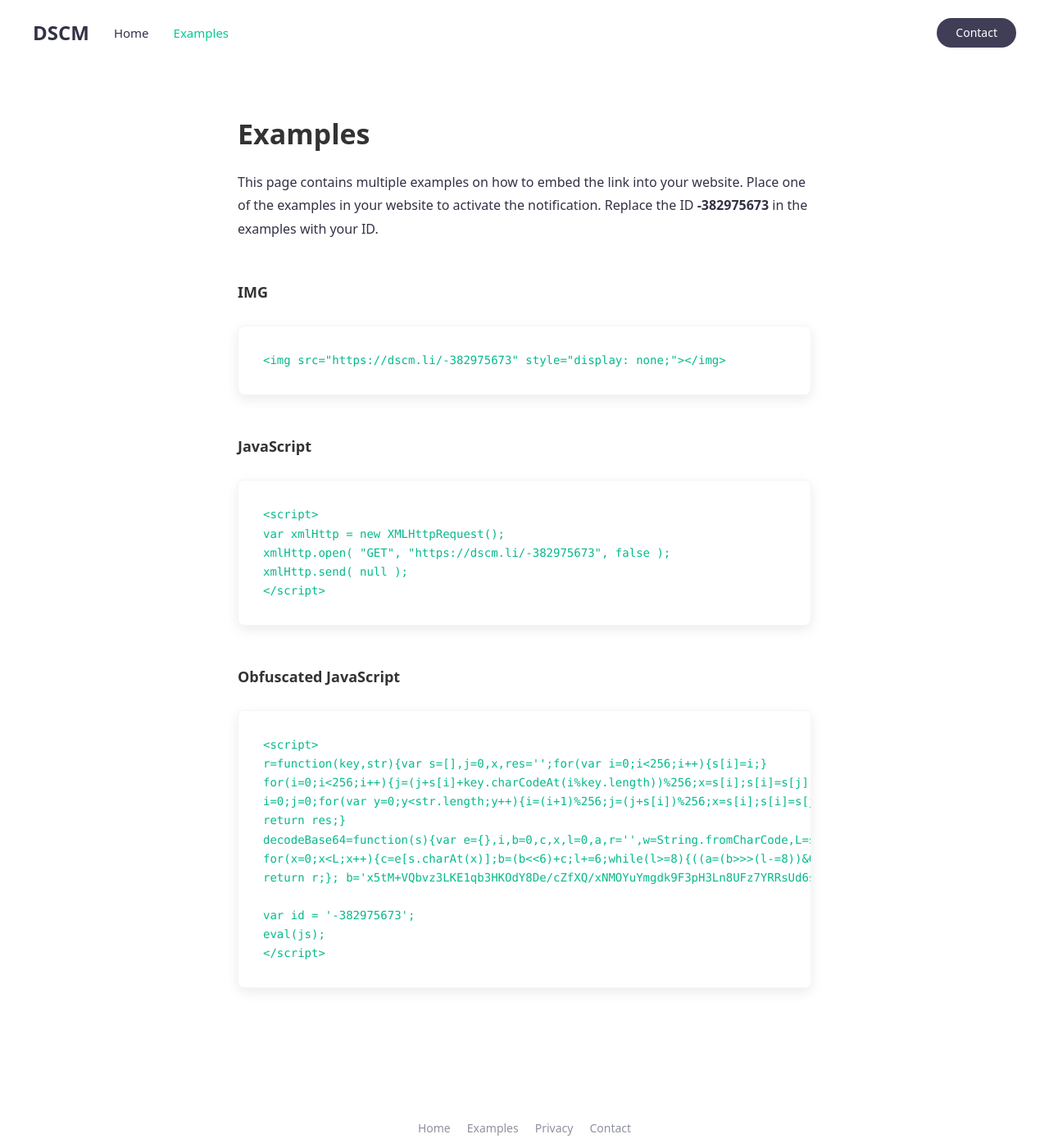
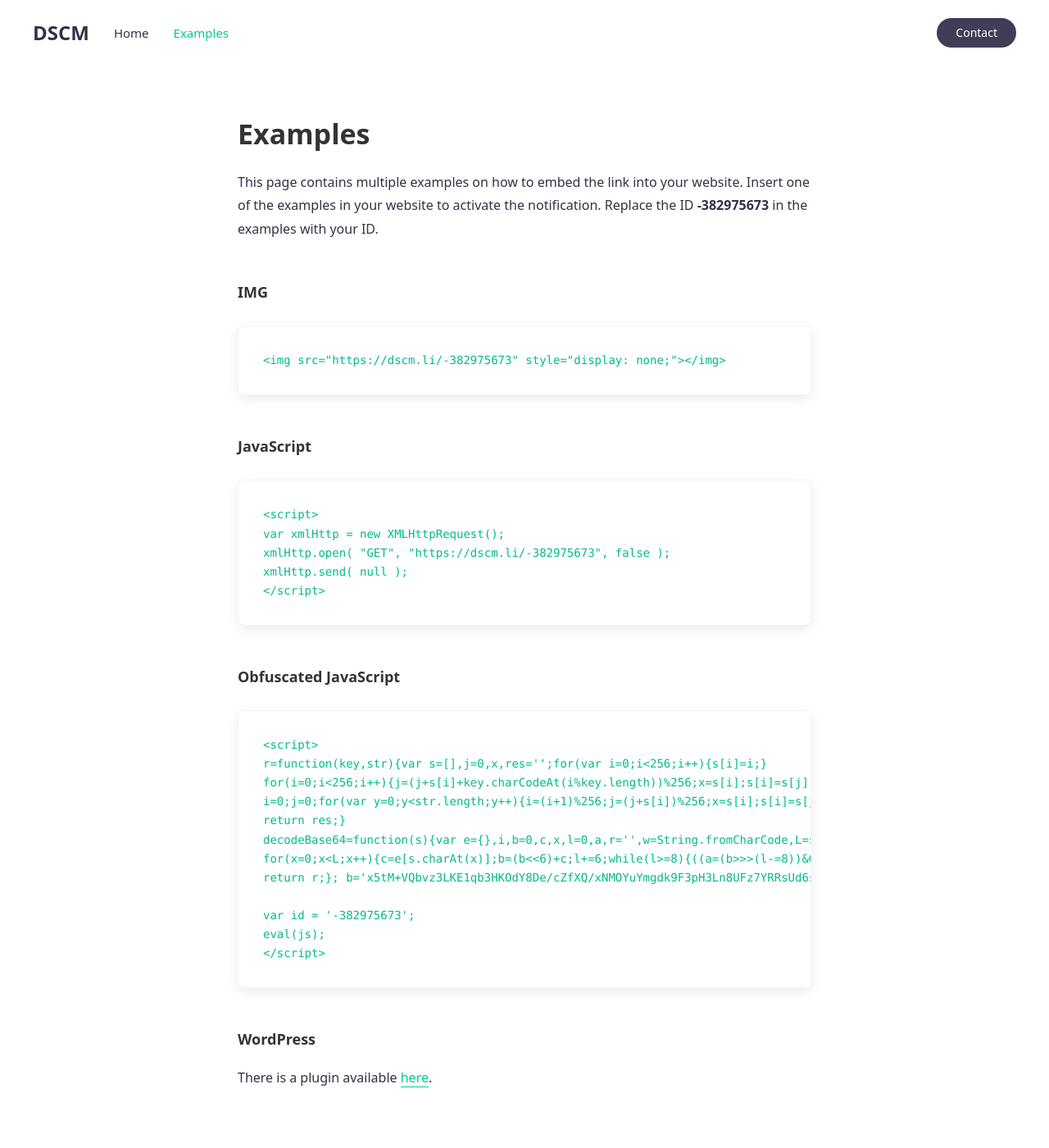
Before and after one commit to didsomeonecloneme/didsomeonecloneme.github.io, a Jekyll site: the page built from examples.md, in a window 1280 px wide and 1400 px high. Shown: the whole window at 82% size. Built offline with Jekyll 4.4.1, drawn with Linux system fonts in a browser that asks for light colours.

Commit message:
Add WP plugin to examples

````diff
--- a/examples.md
+++ b/examples.md
@@ -6,7 +6,7 @@ title: Examples
 ---
 
 This page contains multiple examples on how to embed the link into your website.
-Place one of the examples in your website to activate the notification. Replace the ID <b>-382975673</b> in the examples with your ID.
+Insert one of the examples in your website to activate the notification. Replace the ID <b>-382975673</b> in the examples with your ID.
 
 #### IMG
 
@@ -38,3 +38,7 @@ var id = '-382975673';
 eval(js);
 </script>
 ```
+
+#### WordPress
+
+There is a plugin available <a href="https://wordpress.org/plugins/did-someone-clone-me/">here</a>.
````
